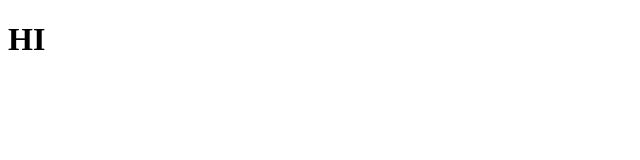
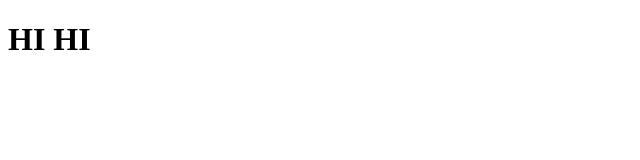
Before and after one commit to myracui5/TeamName-Logo, a plain HTML site: page index.html in a window 1280 px wide. Shown: the full height of the page, 0-640 px from the left. Drawn offline with Linux system fonts and the light colour scheme.

Commit message:
Update index.html

```diff
--- a/index.html
+++ b/index.html
@@ -3,5 +3,5 @@
 <head>
 </head>
 <body>
-<h1>HI</h1>
+<h1>HI HI</h1>
 <h2Team Name</h2>
```
